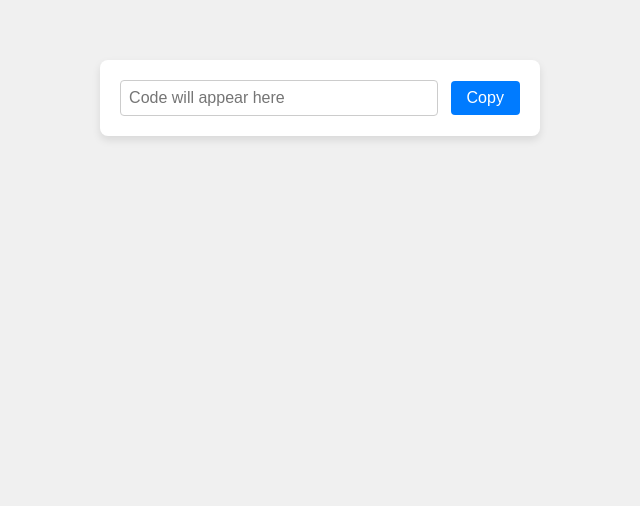
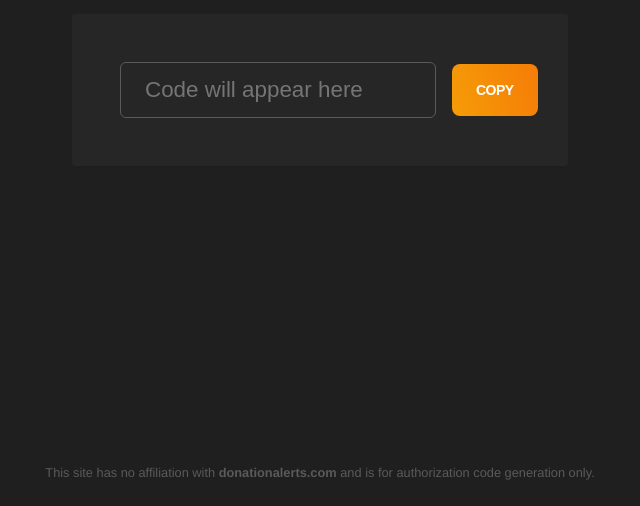
Before and after one commit to ntExistGit/DonationAlertsCode, a plain HTML site: page index.html in a window 1280 px wide. Shown: the part 310-816 px from the top of the page, without its empty margins (320-960 px from the left). Drawn offline with Linux system fonts and the light colour scheme.

Commit message:
Update index.html

```diff
--- a/index.html
+++ b/index.html
@@ -1,72 +1,151 @@
 <!DOCTYPE html>
 <html lang="en">
   <head>
-  <meta charset="UTF-8">
-  <meta name="viewport" content="width=device-width, initial-scale=1.0">
-  <title>Extract URL Code</title>
+    <meta charset="UTF-8" />
+    <meta name="viewport" content="width=device-width, initial-scale=1.0" />
+    <title>DonationAlerts Authorization Code Generator</title>
     <style>
+      html,
       body {
-      font-family: Arial, sans-serif;
+        width: 100%;
+        height: 100%;
+        margin: 0;
+        padding: 0;
+        overflow: hidden;
+      }
+
+      body {
+        font-family: "Helvetica Neue", "Segoe UI", "Arial", sans-serif;
+        font-size: 10px;
+        background: #1f1f1f;
+        position: fixed;
+        top: 0;
+        left: 0;
         display: flex;
+        align-items: center;
         justify-content: center;
+        overflow: auto;
+      }
+
+      .container {
+        display: flex;
+        flex-direction: column;
         align-items: center;
-      height: 100vh;
-      background-color: #f0f0f0;
+        justify-content: center;
+        border-radius: 3px;
+        background-color: #262626;
+        box-shadow: 0 2px 0 0 rgba(0, 0, 0, 0.01);
+        font-size: 14px;
+        font-family: Inter, -apple-system, BlinkMacSystemFont, Segoe UI,
+          Helvetica Neue, Arial, sans-serif, Apple Color Emoji, Segoe UI Emoji,
+          Segoe UI Symbol;
+        font-weight: 400;
+        line-height: 1.5;
+        color: #f1f1f1;
+        padding: 3rem;
       }
-    .container {
-      padding: 20px;
+
+      .form {
+        display: flex;
+        align-items: center;
+        gap: 1rem;
+        width: 100%;
+        max-width: 400px;
+      }
+
+      input {
+        flex: 1;
+        height: 3.2rem;
+        font-size: 1.4rem;
+        border-radius: 6px;
+        border: solid 1px #5a5a5a;
+        padding-left: 1.5rem;
+        color: #f1f1f1;
+        background: transparent;
+      }
+
+      button {
+        height: 3.2rem;
+        padding: 0 1.5rem;
+        background-image: linear-gradient(255deg, #f57d07, #f59c07);
+        color: #fff;
+        font-weight: 700;
+        text-transform: uppercase;
+        display: inline-flex;
+        align-items: center;
+        justify-content: center;
+        user-select: none;
+        white-space: nowrap;
+        cursor: pointer;
+        letter-spacing: -0.5px;
+        font-size: 14px;
+        line-height: 1;
+        border: none;
+        box-shadow: none;
+        border-radius: 8px;
+      }
+
+      button:hover {
+        background-image: none;
         background-color: #fff;
-      border-radius: 8px;
-      box-shadow: 0 4px 8px rgba(0, 0, 0, 0.1);
+        color: #f57d07;
       }
-    input[type="text"] {
-      width: 300px;
-      padding: 8px;
-      margin-right: 8px;
-      font-size: 16px;
-      border: 1px solid #ccc;
-      border-radius: 4px;
+
+      .footer {
+        position: fixed;
+        bottom: 10px;
+        width: 100%;
+        text-align: center;
+        font-size: 0.8rem;
+        color: #5a5a5a;
       }
-    button {
-      padding: 8px 16px;
-      font-size: 16px;
-      color: white;
-      background-color: #007bff;
-      border: none;
-      border-radius: 4px;
-      cursor: pointer;
-    }
-    button:hover {
-      background-color: #0056b3;
+
+      .footer a {
+        color: #5a5a5a;
+        text-decoration: none;
+        font-weight: 700;
       }
     </style>
   </head>
+
   <body>
     <div class="container">
-    <input type="text" id="codeInput" readonly placeholder="Code will appear here">
+      <div class="form">
+        <input
+          type="text"
+          id="codeInput"
+          readonly
+          placeholder="Code will appear here"
+        />
         <button onclick="copyToClipboard()">Copy</button>
+      </div>
+    </div>
+
+    <div class="footer">
+      This site has no affiliation with
+      <a href="https://www.donationalerts.com" target="_blank"
+        >donationalerts.com</a
+      >
+      and is for authorization code generation only.
     </div>
 
     <script>
-    // Extract the "code" parameter from the URL
       function getCodeFromURL() {
         const urlParams = new URLSearchParams(window.location.search);
-      return urlParams.get('code');
+        return urlParams.get("code");
       }
 
-    // Display the code in the input field
       const code = getCodeFromURL();
       if (code) {
-      document.getElementById('codeInput').value = code;
+        document.getElementById("codeInput").value = code;
       }
 
-    // Function to copy the input field content to the clipboard
       function copyToClipboard() {
-      const input = document.getElementById('codeInput');
+        const input = document.getElementById("codeInput");
         input.select();
-      input.setSelectionRange(0, 99999); // For mobile devices
-      document.execCommand('copy');
-      alert('Code copied to clipboard!');
+        input.setSelectionRange(0, 99999);
+        document.execCommand("copy");
+        alert("Code copied to clipboard!");
       }
     </script>
   </body>
```
Lines whose indentation alone changed are shown as unchanged.
